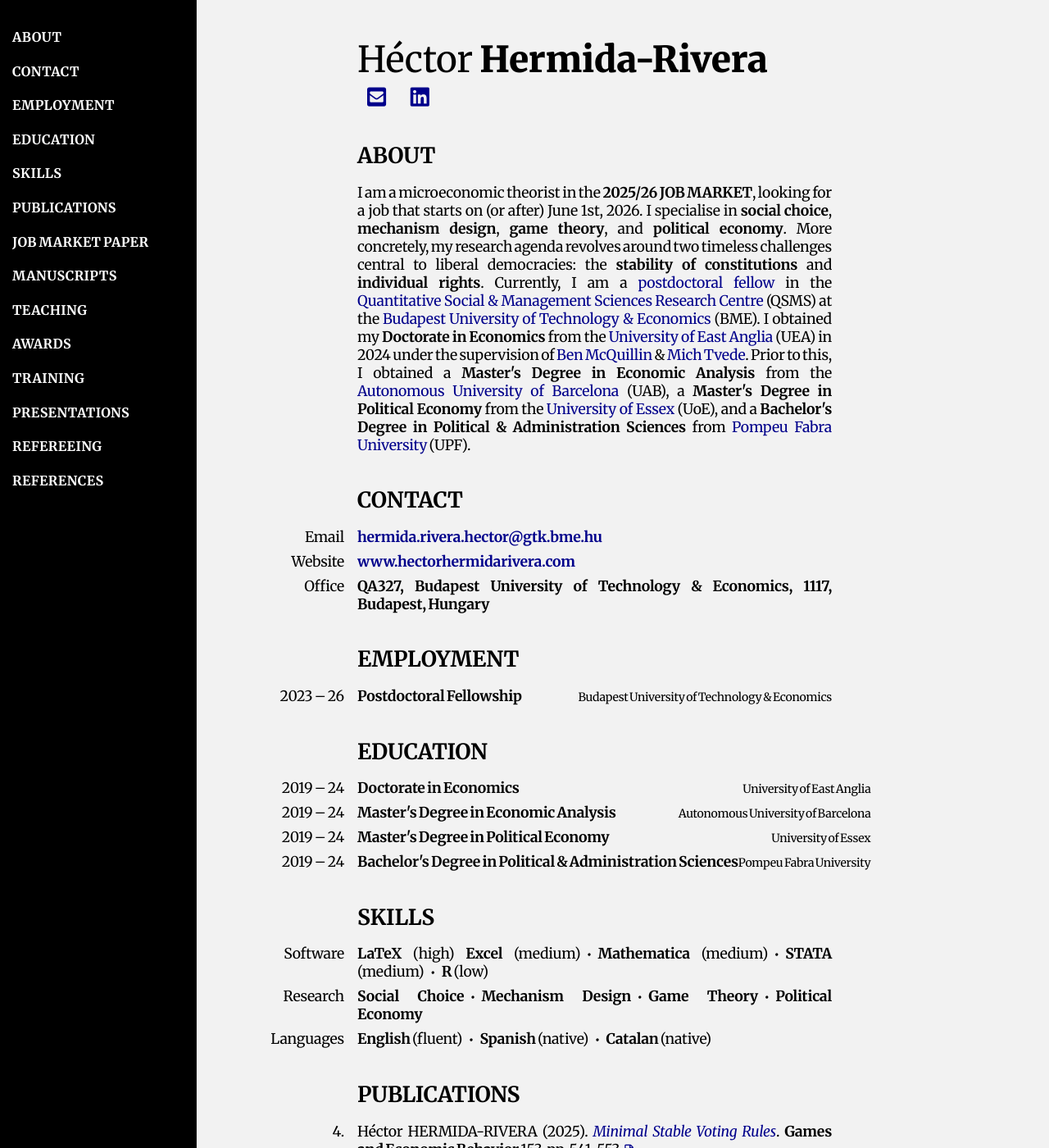
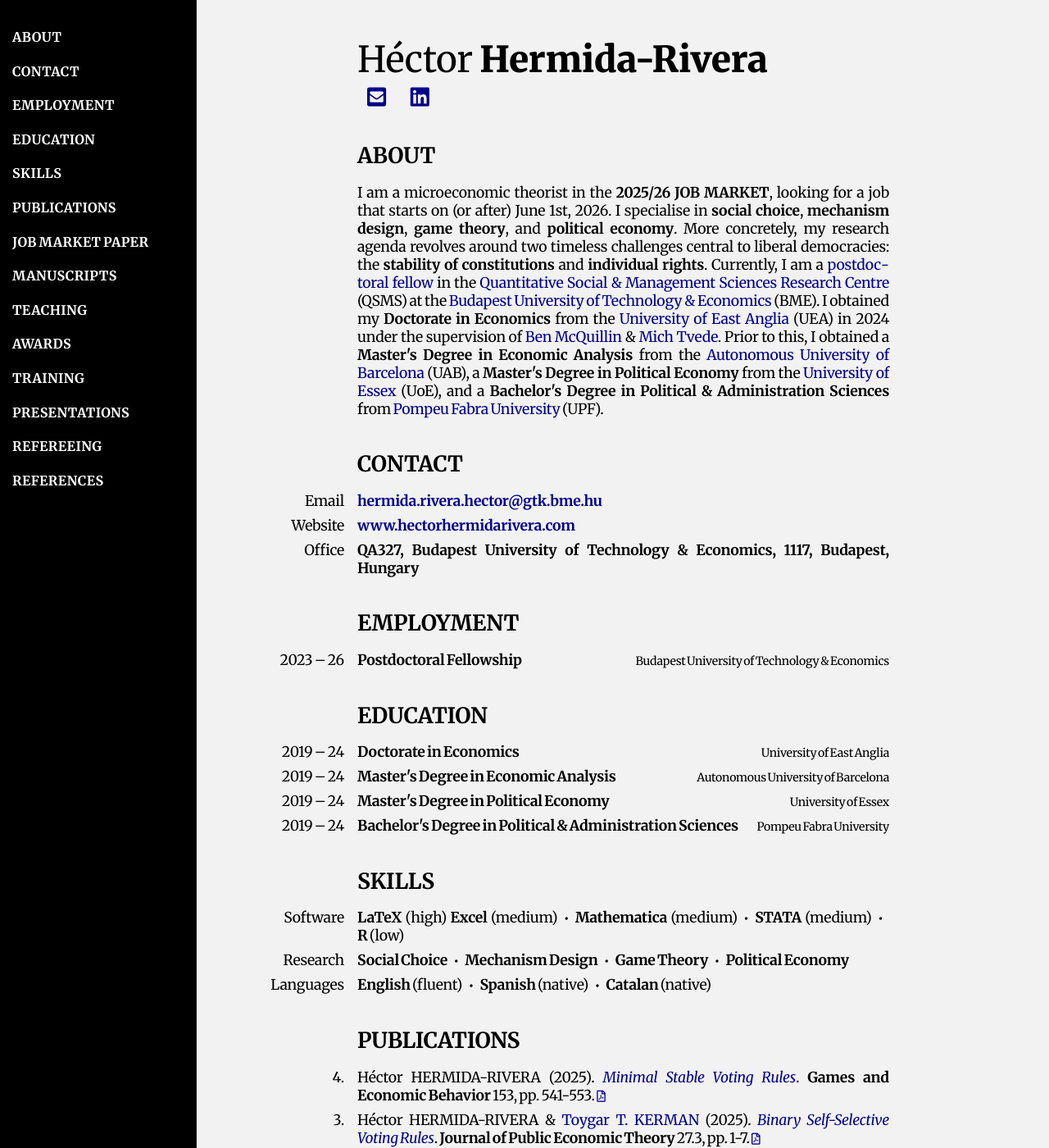
Before and after one commit to HectorHermidaRivera/hectorhermidarivera.github.io, a Jekyll site: the page built from index.md, in a window 1280 px wide and 1400 px high. Shown: the whole window at 82% size. Built offline with Jekyll 4.4.1, drawn with Linux system fonts in a browser that asks for light colours; a style sheet for code colours, icons or effects is not loaded.

Commit message:
Update style.css

```diff
--- a/assets/css/style.css
+++ b/assets/css/style.css
@@ -9,9 +9,9 @@ body {
 .content {
   margin: 0 auto;
   padding-top: 80px;
-  margin-left: 150px;   /* increase left margin */
-  margin-right: 225px;  /* right = left + 1/2 left */
-  max-width: 1100px;
+  margin-left: 10px;   /* increase left margin */
+  margin-right: 155px;  /* right = left + 1/2 left */
+  max-width: 1300px;
   box-sizing: border-box;
   text-align: justify;
   background-color: #f2f2f2;
```
